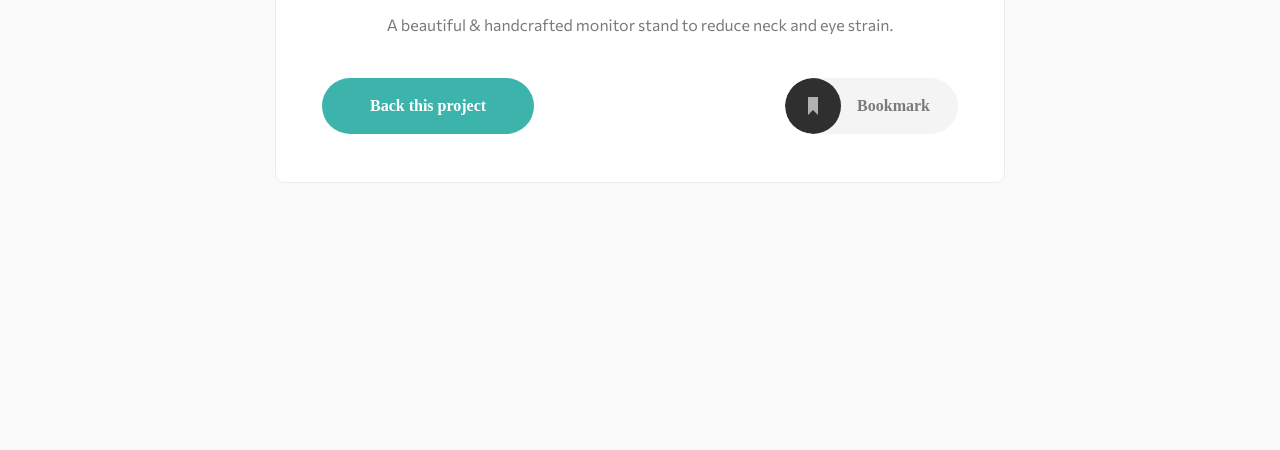
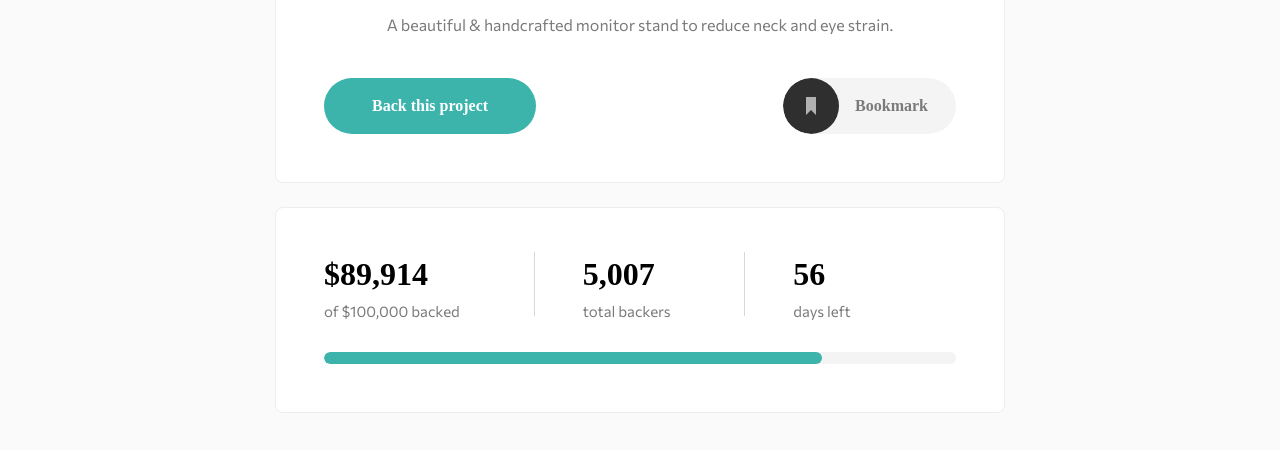
Before and after one commit to AmazingTool777/frontendmentors-crowdfunding-agency, a website with bundled scripts: page index.html in a window 1280 px wide. Shown: the part 350-800 px from the top of the page. Built offline with nearby package versions, Linux system fonts and the light colour scheme; some packages are replaced by stand-ins of ours; a web font is replaced by a local one.

Commit message:
Statistics section

```diff
--- a/css/components/body-section-box.css
+++ b/css/components/body-section-box.css
@@ -1,25 +1,30 @@
 .body-section-box {
-  --padding-x: 1.5rem; /* 24px */
-  --padding-y: 2.375rem; /* 38px */
+  --box-section-padding-x: 1.5rem; /* 24px */
+  --box-section-padding-y: 1.875rem; /* 30px */
+  --box-section-padding-bottom: 2.5rem; /* 40px */
 
   border: 1px solid hsl(var(--border-color));
   border-radius: 0.5rem;
   background-color: #fff;
-  padding: var(--padding-y) var(--padding-x);
+  padding: var(--box-section-padding-y) var(--box-section-padding-x) var(--box-section-padding-bottom);
+  margin-bottom: 1.5rem;
 
   @media only screen and (min-width: 640px) {
-    --padding-y: 2.5rem; /* 40px */
+    --box-section-padding-x: 2rem; /* 32px */
+    --box-section-padding-y: 2.5rem; /* 40px */
+    --box-section-padding-y: 2rem; /* 32px */
   }
   @media only screen and (min-width: 768px) {
-    --padding-x: 2rem; /* 32px */
-    --padding-y: 2.625rem; /* 42px */
+    --box-section-padding-x: 2.5rem; /* 40px */
+    --box-section-padding-y: 2.25rem; /* 36px */
+    --box-section-padding-bottom: 2.625rem; /* 42px */
   }
   @media only screen and (min-width: 1024px) {
-    --padding-x: 2.4375rem; /* 39px */
-    --padding-y: 2.75rem; /* 44px */
+    --box-section-padding-x: 3rem; /* 48px */
+    --box-section-padding-y: 2.75rem; /* 44px */
+    --box-section-padding-bottom: var(--box-section-padding-y);
   }
   @media only screen and (min-width: 1280px) {
-    --padding-x: 2.875rem; /* 46px */
-    --padding-y: 3rem; /* 48px */
+    --box-section-padding-y: 3rem; /* 48px */
   }
 }
--- a/css/features/header.css
+++ b/css/features/header.css
@@ -83,7 +83,7 @@ img.header-banner {
     display: none;
   }
 
-  @media screen and (min-width: 540px) {
+  @media screen and (min-width: 640px) {
     &::after {
       display: inline-block;
     }
--- /dev/null
+++ b/css/features/statistics.css
@@ -0,0 +1,92 @@
+.statistics {
+  display: grid;
+  grid-template-columns: auto;
+  grid-template-rows: repeat(3, auto);
+  margin-bottom: var(--box-section-padding-y);
+
+  .statistics__cell {
+    position: relative;
+
+    strong {
+      display: inline-block;
+      font-size: 2rem; /* 32px */
+      color: hsl(var(--neutral-color));
+      margin-bottom: 0.625rem; /* 10px */
+    }
+
+    p {
+      text-align: center;
+      color: hsl(var(--neutral-color-light));
+      font-size: 0.875rem; /* 14px */
+
+      @media screen and (min-width: 768px) {
+        font-size: 0.9375rem; /* 15px */
+      }
+    }
+
+    &:not(:first-child)::after {
+      content: "";
+      display: block;
+      height: 1px;
+      width: 5.125rem; /* 82px */
+      background-color: #d8d8d8;
+      position: absolute;
+      top: 0;
+      right: 50%;
+      transform: translateX(50%);
+    }
+
+    &:not(:first-child) {
+      padding-top: 1.625rem; /* 26px */
+    }
+
+    &:not(:last-child) {
+      padding-bottom: 1.5rem;
+    }
+  }
+
+  @media screen and (min-width: 640px) {
+    grid-template-columns: repeat(3, 1fr);
+    grid-template-rows: auto;
+    margin-bottom: 2rem;
+
+    .statistics__cell {
+      padding-top: 0 !important;
+      padding-bottom: 0 !important;
+
+      p {
+        width: fit-content;
+        text-align: left;
+      }
+
+      &:not(:first-child)::after {
+        width: 1px;
+        height: 4rem;
+        top: unset;
+        bottom: 0;
+        right: 100%;
+        transform: translateX(0) translateY(-0.25rem);
+      }
+
+      &:not(:first-child) {
+        padding-left: var(--box-section-padding-x);
+      }
+    }
+  }
+}
+
+.backing-progressbar {
+  --backing-progressbar-height: 0.75rem;
+
+  height: var(--backing-progressbar-height);
+  border-radius: calc(var(--backing-progressbar-height) / 2);
+  overflow: hidden;
+  background-color: #f4f4f4;
+  transition: width 0.4s;
+
+  .backing-progressbar__inner {
+    height: 100%;
+    border-radius: calc(var(--backing-progressbar-height) / 2);
+    background-color: hsl(var(--primary-color));
+  }
+}
--- a/css/main.css
+++ b/css/main.css
@@ -2,4 +2,6 @@
 @import url("./globals.css");
 @import url("./utils.css");
 @import url("./components/index.css");
+
 @import url("./features/header.css");
+@import url("./features/statistics.css");
--- a/index.html
+++ b/index.html
@@ -80,6 +80,53 @@
       </div>
     </header>
 
+    <div class="container">
+      <div class="body-container">
+        <main>
+          <!-- Statistics section -->
+          <section aria-label="statistics">
+            <div class="body-section-box">
+              <!-- Statistics number -->
+              <div class="statistics">
+                <div class="statistics__cell">
+                  <p class="m-0">
+                    <strong>$89,914</strong>
+                    <br />
+                    of $100,000 backed
+                  </p>
+                </div>
+                <div class="statistics__cell">
+                  <p class="m-0">
+                    <strong>5,007</strong>
+                    <br />
+                    total backers
+                  </p>
+                </div>
+                <div class="statistics__cell">
+                  <p class="m-0">
+                    <strong>56</strong>
+                    <br />
+                    days left
+                  </p>
+                </div>
+              </div>
+              <!-- Backing progress bar -->
+              <div
+                role="progressbar"
+                aria-valuemin="0"
+                aria-valuemax="100"
+                aria-valuenow="78"
+                data-backing-progress="78"
+                class="backing-progressbar"
+              >
+                <div class="backing-progressbar__inner" style="width: 78.8%"></div>
+              </div>
+            </div>
+          </section>
+        </main>
+      </div>
+    </div>
+
     <script type="module" src="./js/main.js"></script>
   </body>
 </html>
```
Also changed, not shown: css/index.css.
